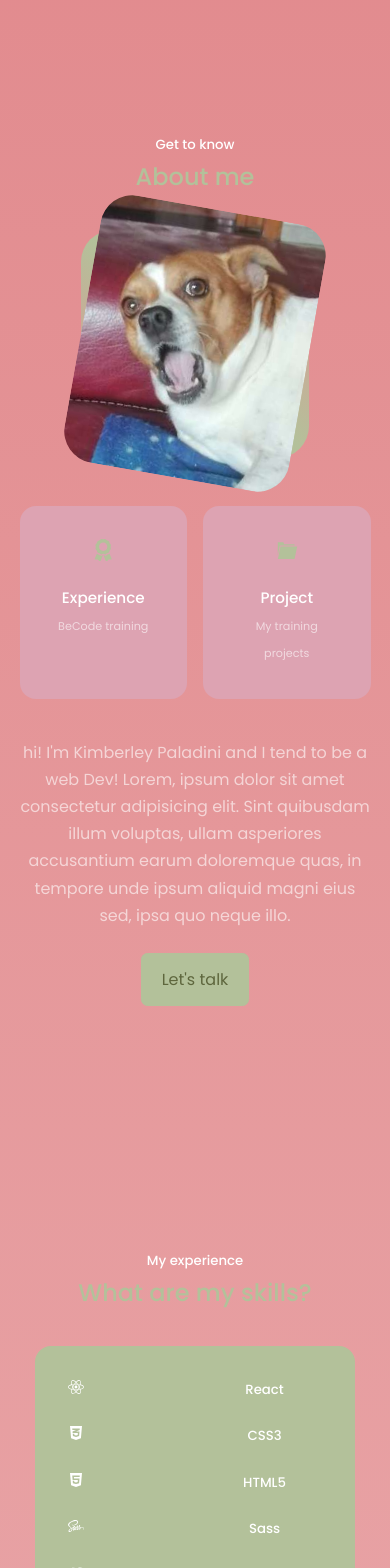
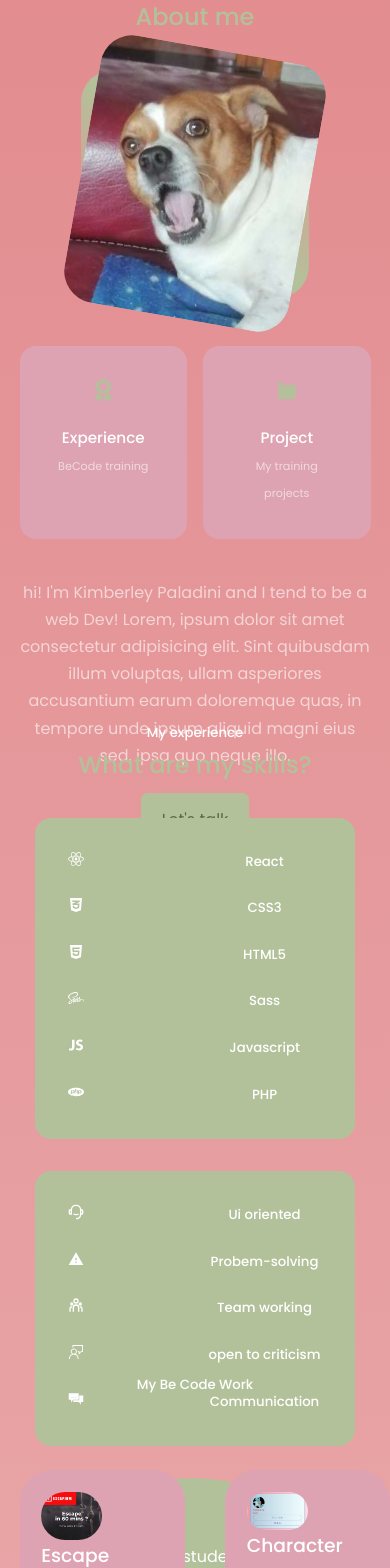
Before and after one commit to Kimberley16/Portfolio, a React (Vite) app in the folder vite-project/: page / in a window 390 px wide. Shown: the part 1160-2728 px from the top of the page. Built offline with nearby package versions, Linux system fonts and the light colour scheme.

Commit message:
portofolio section finish + correction css

```diff
--- a/vite-project/src/components/About/About.css
+++ b/vite-project/src/components/About/About.css
@@ -90,6 +90,10 @@
 }
 
 @media screen and (max-width: 600px) {
+  #about {
+    margin-top: -4rem;
+  }
+
   .about__me {
     width: 65%;
     margin: 0 auto 3rem;
@@ -112,3 +116,7 @@
     margin-bottom: 1em;
   }
 }
+
+#about {
+  margin-top: -4rem;
+}
--- a/vite-project/src/components/Contact/Contact.css
+++ b/vite-project/src/components/Contact/Contact.css
@@ -74,3 +74,7 @@ textarea {
     margin-right: auto;
   }
 }
+
+#contact {
+  margin-top: 15rem;
+}
--- a/vite-project/src/components/Experience/Experience.css
+++ b/vite-project/src/components/Experience/Experience.css
@@ -102,3 +102,7 @@ p {
     flex-direction: column;
   }
 }
+
+#experience {
+  margin-top: -6rem;
+}
--- a/vite-project/src/components/Footer/Footer.jsx
+++ b/vite-project/src/components/Footer/Footer.jsx
@@ -2,7 +2,11 @@ import React from "react";
 import "./Footer.css";
 
 const Footer = () => {
-  return <div>Footer</div>;
+  return (
+    <div id="footer">
+      <p>Thank you for your attention!</p>
+    </div>
+  );
 };
 
 export default Footer;
--- a/vite-project/src/components/portfolio/Portfolio.css
+++ b/vite-project/src/components/portfolio/Portfolio.css
@@ -30,6 +30,12 @@ article {
   margin: 1.2rem 0 2rem;
 }
 
+@media screen and (max-width: 1024px) {
+  #portfolio {
+    margin-top: -10rem;
+  }
+}
+
 #portfolio {
   margin-top: -12rem;
 }
```
